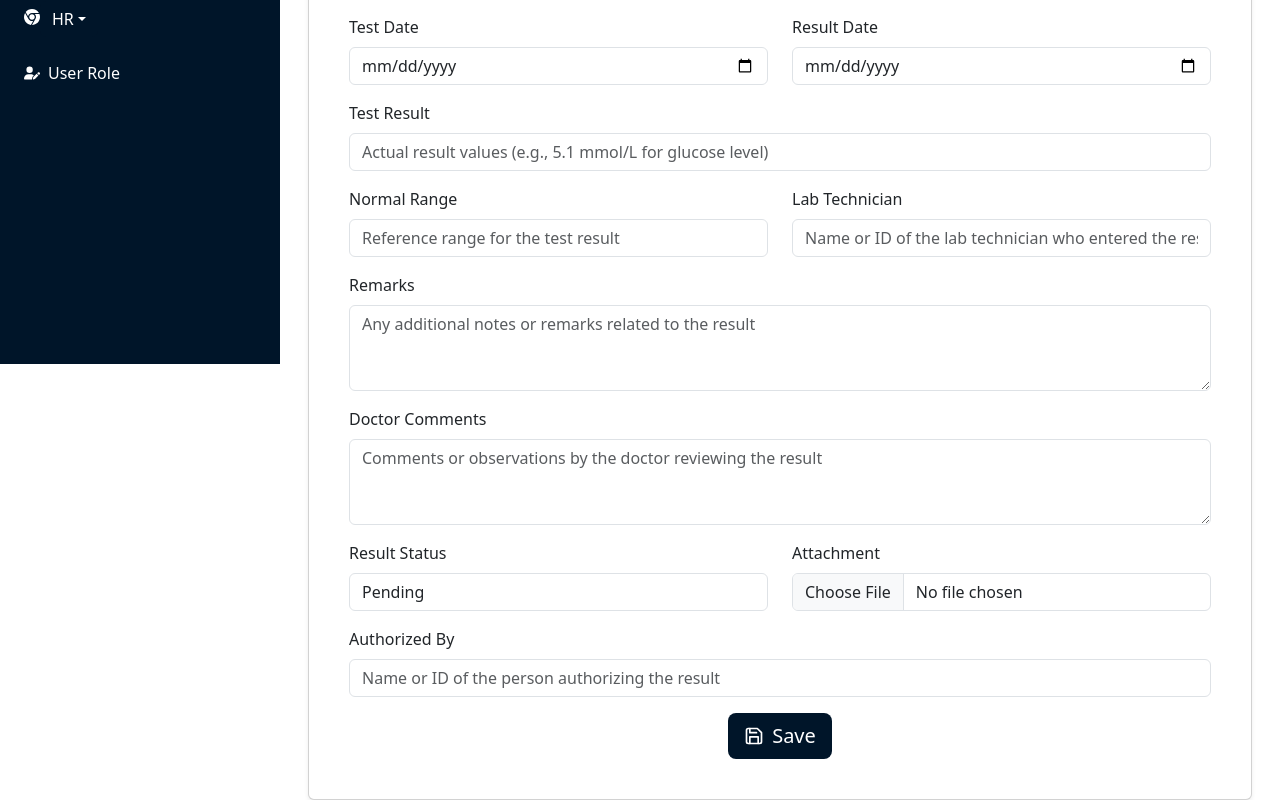
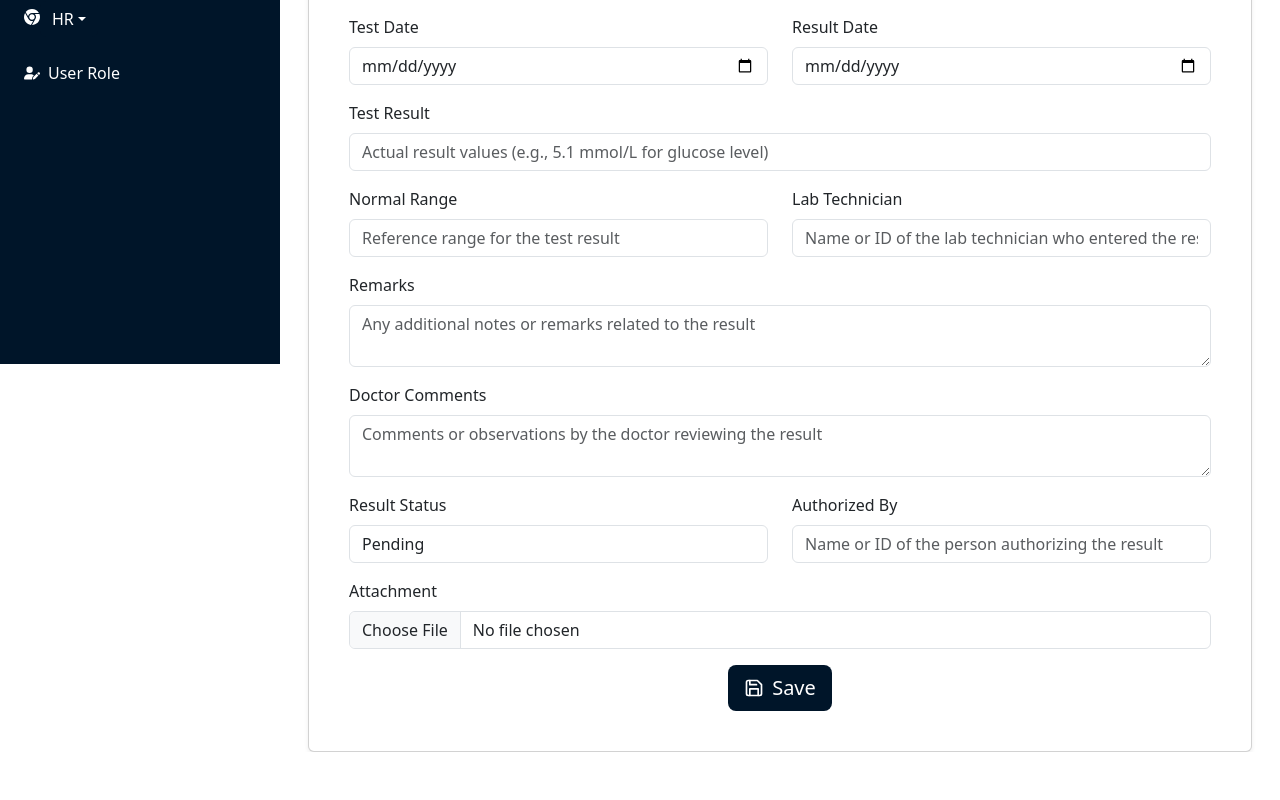
Before and after one commit to majbaulhoque/Hospital-Management-Systemstem, a React (Vite) app: page /lab-test/test-result-input in a window 1280 px wide. Shown: the part 436-1236 px from the top of the page. After the commit the page ends 1188 px from the top, so only its background shows below. Built offline with nearby package versions, Linux system fonts and the light colour scheme.

Commit message:
added reusable input

```diff
--- /dev/null
+++ b/src/Component/From/FormInput.jsx
@@ -0,0 +1,37 @@
+/* eslint-disable react/prop-types */
+
+
+import { Form } from 'react-bootstrap';
+import { useController } from 'react-hook-form';
+
+const FormInput = ({ name, control, label, type = 'text', placeholder, rules = {}, as = 'input', children, defaultValue='' }) => {
+  const {
+    field,
+    fieldState: { error },
+  } = useController({
+    name,
+    control,
+    rules,
+    defaultValue
+  });
+
+  return (
+    <Form.Group controlId={name} className="mb-3">
+      <Form.Label>{label}</Form.Label>
+      <Form.Control
+        {...field}
+        type={type}
+        placeholder={placeholder}
+        as={as}
+        isInvalid={!!error}
+      >
+        {children}
+      </Form.Control>
+      <Form.Control.Feedback type="invalid">
+        {error?.message}
+      </Form.Control.Feedback>
+    </Form.Group>
+  );
+};
+
+export default FormInput;
--- a/src/Component/LabTest/TestResultInput/ResultInputForm.jsx
+++ b/src/Component/LabTest/TestResultInput/ResultInputForm.jsx
@@ -1,13 +1,12 @@
+
+
 import { useForm } from "react-hook-form";
-import { Form, Button, Col, Row, Card } from "react-bootstrap";
+import { Form, Button, Card, Row, Col } from "react-bootstrap";
+import FormInput from "../../From/FormInput";
 import { FiSave } from "react-icons/fi";
 
 const ResultInputForm = () => {
-  const {
-    register,
-    handleSubmit,
-    formState: { errors },
-  } = useForm();
+  const { handleSubmit, control } = useForm();
 
   const onSubmit = (data) => {
     console.log("Form data:", data);
@@ -22,204 +21,147 @@ const ResultInputForm = () => {
             Result Input Details
           </h4>
           <Form onSubmit={handleSubmit(onSubmit)}>
-            <Row className="mb-3">
-              <Form.Group as={Col} md={6} controlId="resultId">
-                <Form.Label>Result ID</Form.Label>
-                <Form.Control
-                  type="text"
+            <Row>
+              <Col md={6}>
+                <FormInput
+                  name="resultId"
+                  control={control}
+                  label="Result ID"
                   placeholder="Unique identifier for each test result"
-                  {...register("resultId", {
-                    required: "Result ID is required",
-                  })}
-                  isInvalid={!!errors.resultId}
+                  rules={{ required: "Result ID is required" }}
                 />
-                <Form.Control.Feedback type="invalid">
-                  {errors.resultId?.message}
-                </Form.Control.Feedback>
-              </Form.Group>
-
-              <Form.Group as={Col} md={6} controlId="patientId">
-                <Form.Label>Patient ID</Form.Label>
-                <Form.Control
-                  type="text"
+              </Col>
+              <Col md={6}>
+                <FormInput
+                  name="patientId"
+                  control={control}
+                  label="Patient ID"
                   placeholder="Identifier for the patient who took the test"
-                  {...register("patientId", {
-                    required: "Patient ID is required",
-                  })}
-                  isInvalid={!!errors.patientId}
+                  rules={{ required: "Patient ID is required" }}
                 />
-                <Form.Control.Feedback type="invalid">
-                  {errors.patientId?.message}
-                </Form.Control.Feedback>
-              </Form.Group>
+              </Col>
             </Row>
 
-            <Row className="mb-3">
-              <Form.Group as={Col} md={6} controlId="testId">
-                <Form.Label>Test ID</Form.Label>
-                <Form.Control
-                  type="text"
+            <Row>
+              <Col md={6}>
+                <FormInput
+                  name="testId"
+                  control={control}
+                  label="Test ID"
                   placeholder="Identifier for the test conducted"
-                  {...register("testId", { required: "Test ID is required" })}
-                  isInvalid={!!errors.testId}
+                  rules={{ required: "Test ID is required" }}
                 />
-                <Form.Control.Feedback type="invalid">
-                  {errors.testId?.message}
-                </Form.Control.Feedback>
-              </Form.Group>
-
-              <Form.Group as={Col} md={6} controlId="sampleId">
-                <Form.Label>Sample ID</Form.Label>
-                <Form.Control
-                  type="text"
+              </Col>
+              <Col md={6}>
+                <FormInput
+                  name="sampleId"
+                  control={control}
+                  label="Sample ID"
                   placeholder="Identifier for the sample provided by the patient"
-                  {...register("sampleId", {
-                    required: "Sample ID is required",
-                  })}
-                  isInvalid={!!errors.sampleId}
+                  rules={{ required: "Sample ID is required" }}
                 />
-                <Form.Control.Feedback type="invalid">
-                  {errors.sampleId?.message}
-                </Form.Control.Feedback>
-              </Form.Group>
+              </Col>
             </Row>
 
-            <Row className="mb-3">
-              <Form.Group as={Col} md={6} controlId="testDate">
-                <Form.Label>Test Date</Form.Label>
-                <Form.Control
+            <Row>
+              <Col md={6}>
+                <FormInput
+                  name="testDate"
+                  control={control}
+                  label="Test Date"
                   type="date"
-                  {...register("testDate", {
-                    required: "Test Date is required",
-                  })}
-                  isInvalid={!!errors.testDate}
+                  rules={{ required: "Test Date is required" }}
                 />
-                <Form.Control.Feedback type="invalid">
-                  {errors.testDate?.message}
-                </Form.Control.Feedback>
-              </Form.Group>
-
-              <Form.Group as={Col} md={6} controlId="resultDate">
-                <Form.Label>Result Date</Form.Label>
-                <Form.Control
+              </Col>
+              <Col md={6}>
+                <FormInput
+                  name="resultDate"
+                  control={control}
+                  label="Result Date"
                   type="date"
-                  {...register("resultDate", {
-                    required: "Result Date is required",
-                  })}
-                  isInvalid={!!errors.resultDate}
+                  rules={{ required: "Result Date is required" }}
                 />
-                <Form.Control.Feedback type="invalid">
-                  {errors.resultDate?.message}
-                </Form.Control.Feedback>
-              </Form.Group>
+              </Col>
             </Row>
 
-            <Form.Group className="mb-3" controlId="testResult">
-              <Form.Label>Test Result</Form.Label>
-              <Form.Control
-                type="text"
+            <FormInput
+              name="testResult"
+              control={control}
+              label="Test Result"
               placeholder="Actual result values (e.g., 5.1 mmol/L for glucose level)"
-                {...register("testResult", {
-                  required: "Test Result is required",
-                })}
-                isInvalid={!!errors.testResult}
+              rules={{ required: "Test Result is required" }}
             />
-              <Form.Control.Feedback type="invalid">
-                {errors.testResult?.message}
-              </Form.Control.Feedback>
-            </Form.Group>
-
-            <Row className="mb-3">
-              <Form.Group as={Col} md={6} controlId="normalRange">
-                <Form.Label>Normal Range</Form.Label>
-                <Form.Control
-                  type="text"
+            <Row>
+              <Col md={6}>
+                <FormInput
+                  name="normalRange"
+                  control={control}
+                  label="Normal Range"
                   placeholder="Reference range for the test result"
-                  {...register("normalRange", {
-                    required: "Normal Range is required",
-                  })}
-                  isInvalid={!!errors.normalRange}
+                  rules={{ required: "Normal Range is required" }}
                 />
-                <Form.Control.Feedback type="invalid">
-                  {errors.normalRange?.message}
-                </Form.Control.Feedback>
-              </Form.Group>
-
-              <Form.Group as={Col} md={6} controlId="labTechnician">
-                <Form.Label>Lab Technician</Form.Label>
-                <Form.Control
-                  type="text"
+              </Col>
+              <Col md={6}>
+                <FormInput
+                  name="labTechnician"
+                  control={control}
+                  label="Lab Technician"
                   placeholder="Name or ID of the lab technician who entered the results"
-                  {...register("labTechnician", {
-                    required: "Lab Technician is required",
-                  })}
-                  isInvalid={!!errors.labTechnician}
+                  rules={{ required: "Lab Technician is required" }}
                 />
-                <Form.Control.Feedback type="invalid">
-                  {errors.labTechnician?.message}
-                </Form.Control.Feedback>
-              </Form.Group>
+              </Col>
             </Row>
 
-            <Form.Group className="mb-3" controlId="remarks">
-              <Form.Label>Remarks</Form.Label>
-              <Form.Control
+            <FormInput
+              name="remarks"
+              control={control}
+              label="Remarks"
+              placeholder="Any additional notes or remarks related to the result"
               as="textarea"
               rows={3}
-                placeholder="Any additional notes or remarks related to the result"
-                {...register("remarks")}
             />
-            </Form.Group>
 
-            <Form.Group className="mb-3" controlId="doctorComments">
-              <Form.Label>Doctor Comments</Form.Label>
-              <Form.Control
+            <FormInput
+              name="doctorComments"
+              control={control}
+              label="Doctor Comments"
+              placeholder="Comments or observations by the doctor reviewing the result"
               as="textarea"
               rows={3}
-                placeholder="Comments or observations by the doctor reviewing the result"
-                {...register("doctorComments")}
             />
-            </Form.Group>
 
-            <Row className="mb-3">
-              <Form.Group as={Col} md={6} controlId="resultStatus">
-                <Form.Label>Result Status</Form.Label>
-                <Form.Control
+            <Row>
+              <Col md={6}>
+                <FormInput
+                  name="resultStatus"
+                  control={control}
+                  label="Result Status"
                   as="select"
-                  {...register("resultStatus", {
-                    required: "Result Status is required",
-                  })}
-                  isInvalid={!!errors.resultStatus}
+                  rules={{ required: "Result Status is required" }}
                 >
                   <option value="Pending">Pending</option>
                   <option value="Finalized">Finalized</option>
-                </Form.Control>
-                <Form.Control.Feedback type="invalid">
-                  {errors.resultStatus?.message}
-                </Form.Control.Feedback>
-              </Form.Group>
+                </FormInput>
+              </Col>
+              <Col md={6}>
+                <FormInput
+                  name="authorizedBy"
 
-              <Form.Group as={Col} md={6} controlId="attachment">
-                <Form.Label>Attachment</Form.Label>
-                <Form.Control type="file" {...register("attachment")} />
-              </Form.Group>
+                  control={control}
+                  label="Authorized By"
+                  placeholder="Name or ID of the person authorizing the result"
+                  rules={{ required: "Authorization is required" }}
+                />
+              </Col>
             </Row>
 
-            <Form.Group className="mb-3" controlId="authorizedBy">
-              <Form.Label>Authorized By</Form.Label>
-              <Form.Control
-                type="text"
-                placeholder="Name or ID of the person authorizing the result"
-                {...register("authorizedBy", {
-                  required: "Authorization is required",
-                })}
-                isInvalid={!!errors.authorizedBy}
+            <FormInput
+              name="attachment"
+              control={control}
+              label="Attachment"
+              type="file"
+              rules={{ required: "Attachment is required" }}
             />
-              <Form.Control.Feedback type="invalid">
-                {errors.authorizedBy?.message}
-              </Form.Control.Feedback>
-            </Form.Group>
-
             <div className="text-center w-100">
               <Button
                 className="custom-bg-main border-0 d-flex align-items-center  mx-auto  gap-2 justify-content-center"
```
Also changed, not shown: src/Component/LabTest/TestManagement/ViewAllTest/DeleteModal.jsx (+5 -9 lines), src/Component/LabTest/TestManagement/ViewAllTest/TestTable.jsx (+6 -4 lines). Lines whose indentation alone changed are shown as unchanged.
